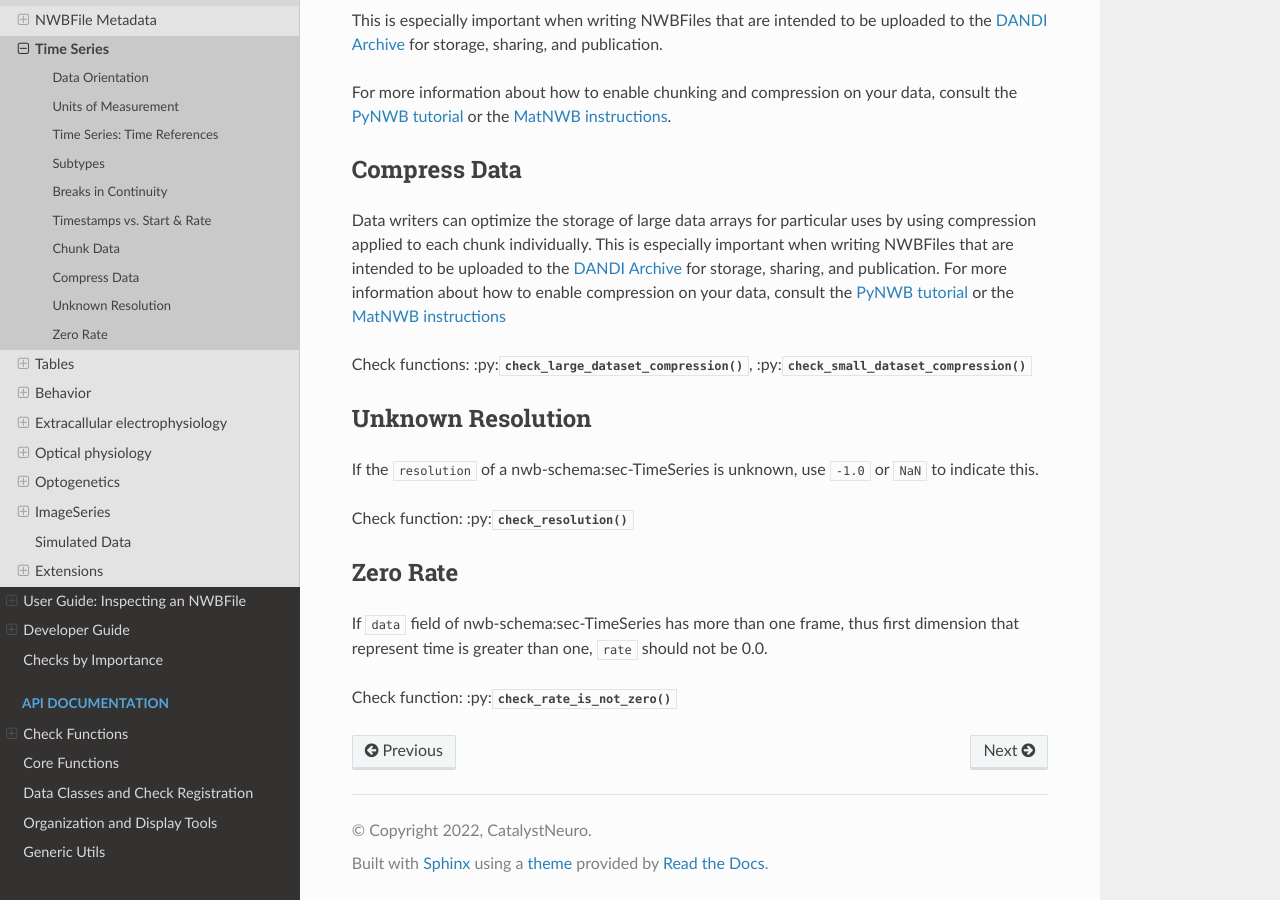
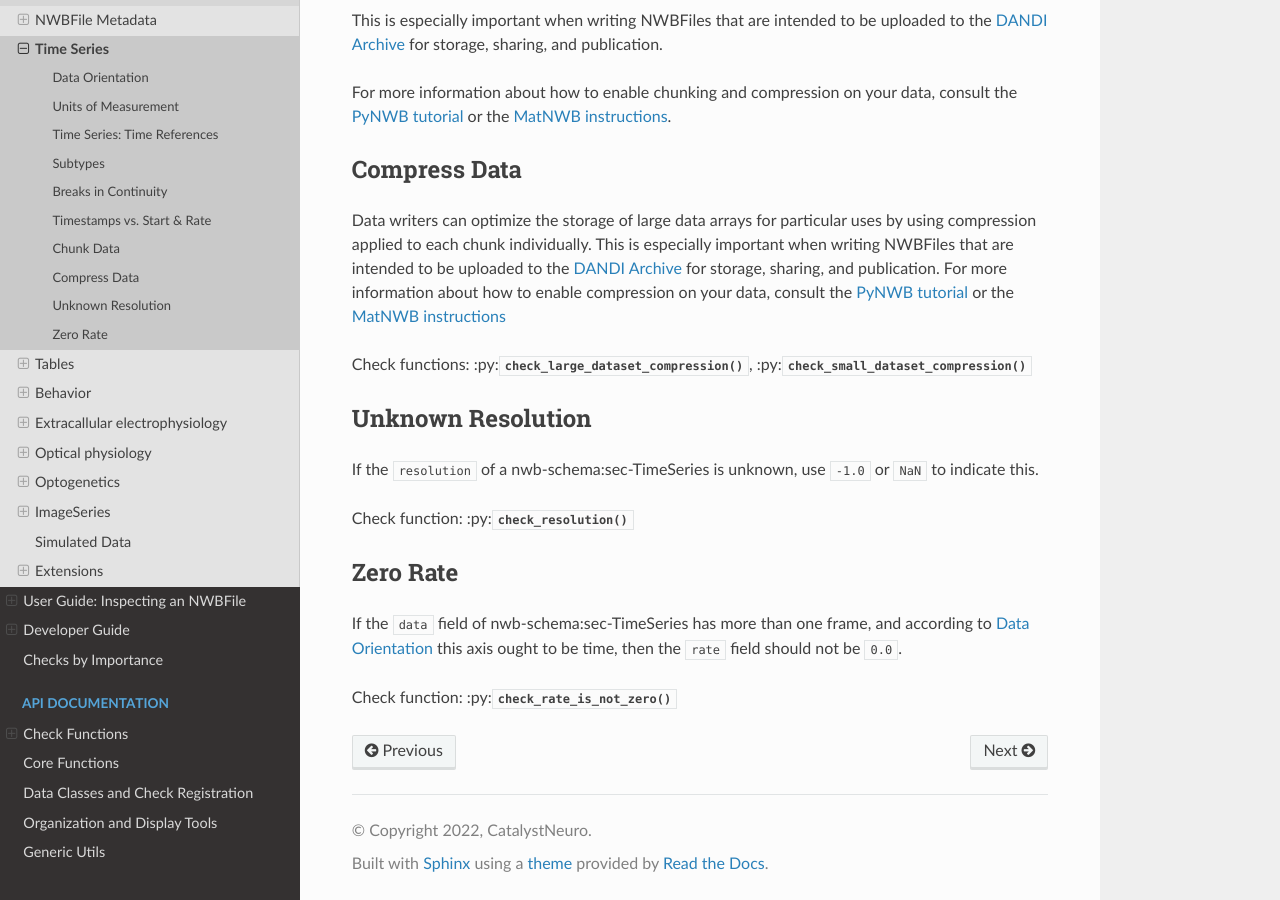
Before and after one commit to NeurodataWithoutBorders/nwbinspector, a Sphinx documentation site: the page built from docs/best_practices/time_series.rst, in a window 1280 px wide and 900 px high, scrolled down 2459 px. Built offline with Sphinx 7.4.7 and the Read the Docs theme 2.0.0, drawn with Linux system fonts in a browser that asks for light colours.

Commit message:
Update docs/best_practices/time_series.rst
Co-authored-by: Cody Baker <51133164+CodyCBakerPhD@users.noreply.github.com>

```diff
--- a/docs/best_practices/time_series.rst
+++ b/docs/best_practices/time_series.rst
@@ -165,7 +165,6 @@ Check function: :py::meth:`~nwbinspector.checks.time_series.check_resolution`
 Zero Rate
 ~~~~~~~~~
 
-If ``data`` field of :ref:`nwb-schema:sec-TimeSeries` has more than one frame, thus first dimension that represent time is
-greater than one, ``rate`` should not be 0.0.
+If the ``data`` field of :ref:`nwb-schema:sec-TimeSeries` has more than one frame, and according to :ref:`best_practice_data_orientation` this axis ought to be time, then the ``rate`` field should not be ``0.0``.
 
 Check function: :py::meth:`~nwbinspector.checks.time_series.check_rate_is_not_zero`
```
